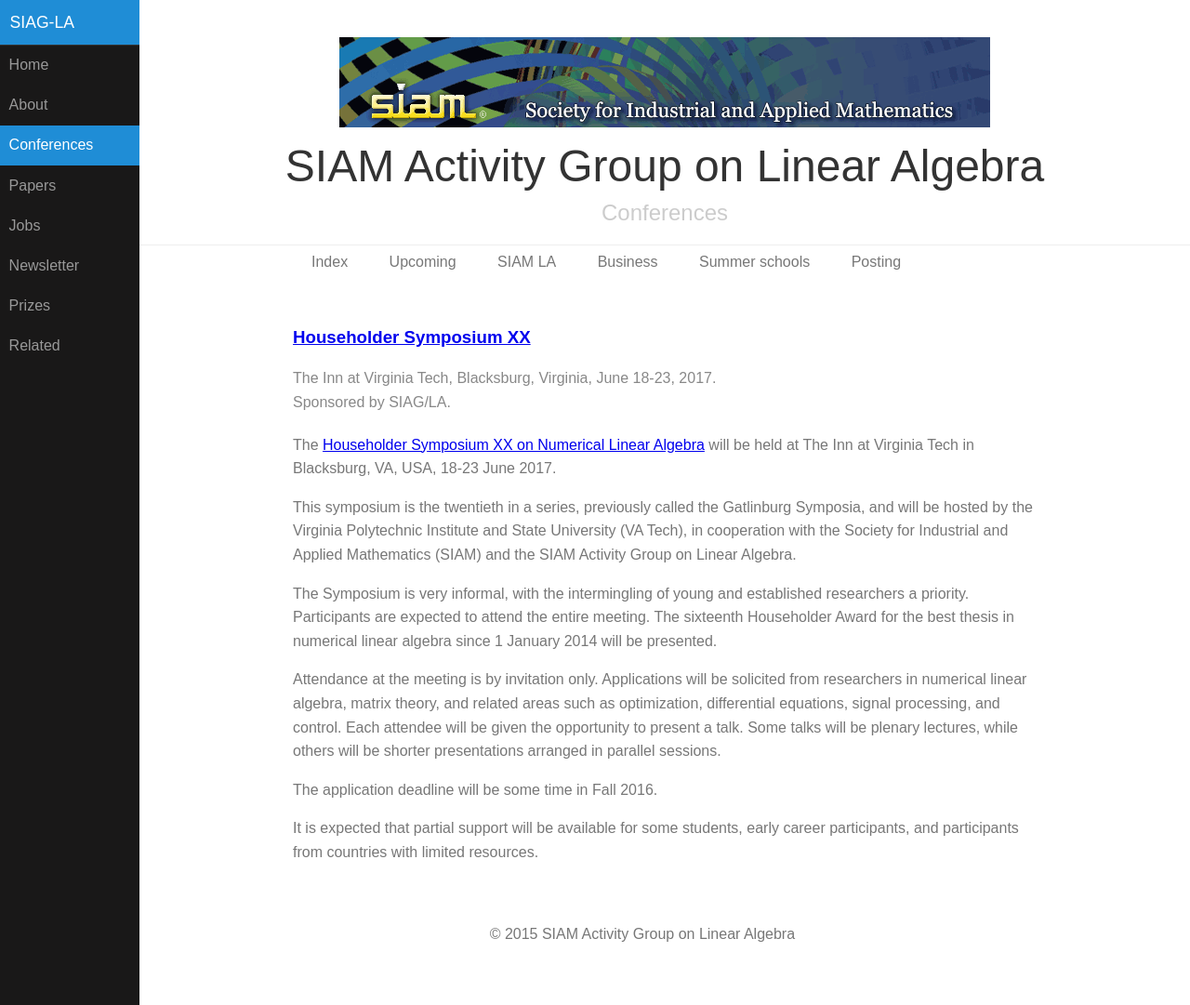
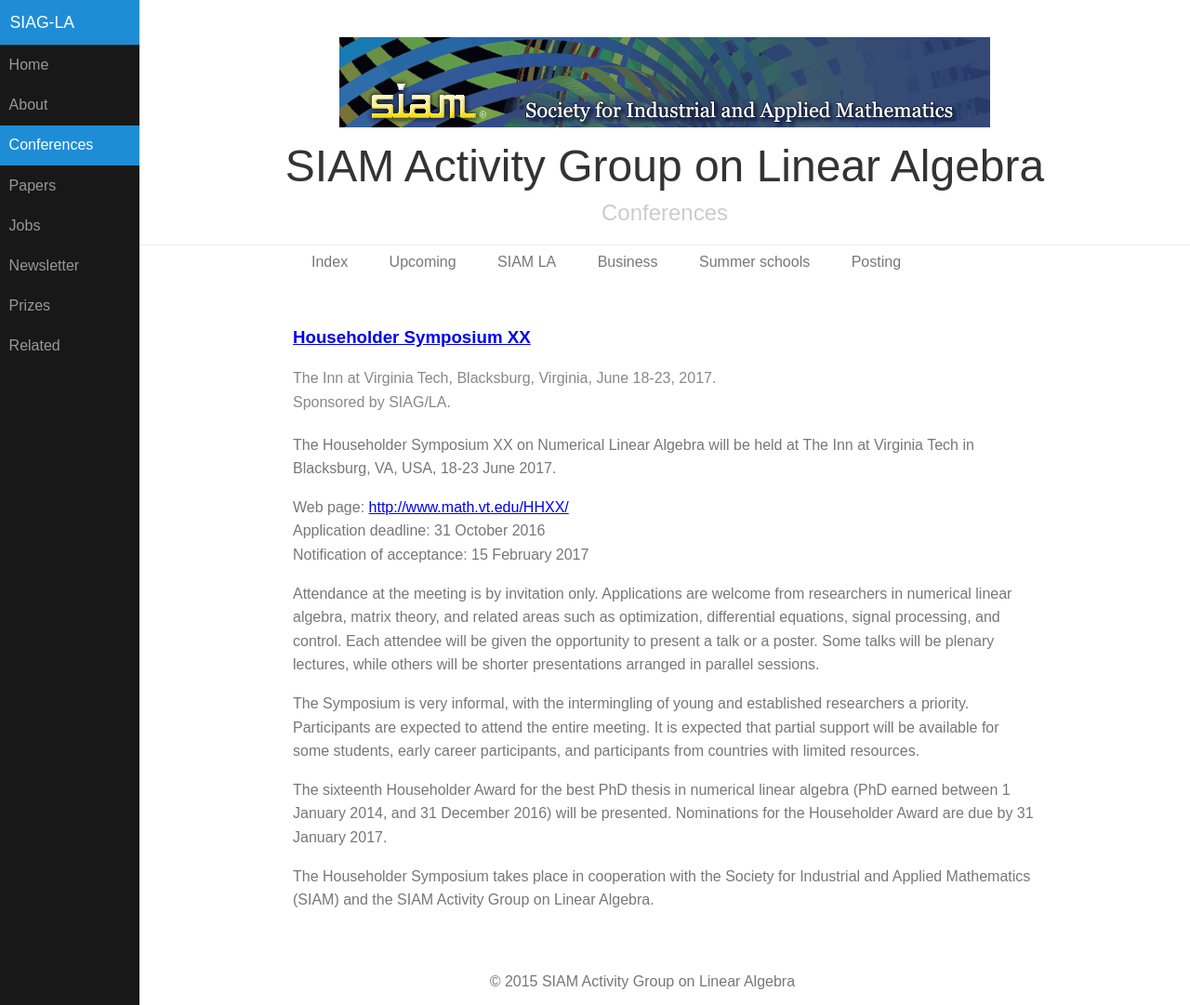
Before and after one commit to dbindel/siagla, a Jekyll site: the page built from _meetings/2017-06-18-householder.md, in a window 1280 px wide and 1081 px high. Shown: the whole window at 93% size. Built offline with Jekyll 4.4.1, drawn with Linux system fonts in a browser that asks for light colours.

Commit message:
Updated Householder 2017 info

```diff
--- a/_meetings/2017-06-18-householder.md
+++ b/_meetings/2017-06-18-householder.md
@@ -7,32 +7,32 @@ where: The Inn at Virginia Tech, Blacksburg, Virginia
 type: sponsored
 ---
 
-The [Householder Symposium XX on Numerical Linear Algebra][1] will be held
+The Householder Symposium XX on Numerical Linear Algebra will be held
 at The Inn at Virginia Tech in Blacksburg, VA, USA, 18-23 June 2017.
 
-This symposium is the twentieth in a series, previously called the
-Gatlinburg Symposia, and will be hosted by the Virginia Polytechnic
-Institute and State University (VA Tech), in cooperation with the
-Society for Industrial and Applied Mathematics (SIAM) and the SIAM
-Activity Group on Linear Algebra.
+Web page: <http://www.math.vt.edu/HHXX/>
+Application deadline: 31 October 2016
+Notification of acceptance: 15 February 2017
+
+Attendance at the meeting is by invitation only. Applications are
+welcome from researchers in numerical linear algebra, matrix theory,
+and related areas such as optimization, differential equations, signal
+processing, and control. Each attendee will be given the opportunity
+to present a talk or a poster. Some talks will be plenary lectures,
+while others will be shorter presentations arranged in parallel
+sessions.
 
 The Symposium is very informal, with the intermingling of young and
 established researchers a priority. Participants are expected to
-attend the entire meeting. The sixteenth Householder Award for the
-best thesis in numerical linear algebra since 1 January 2014 will be
-presented.
+attend the entire meeting. It is expected that partial support will be
+available for some students, early career participants, and
+participants from countries with limited resources.
 
-Attendance at the meeting is by invitation only. Applications will be
-solicited from researchers in numerical linear algebra, matrix theory,
-and related areas such as optimization, differential equations, signal
-processing, and control. Each attendee will be given the opportunity
-to present a talk. Some talks will be plenary lectures, while others
-will be shorter presentations arranged in parallel sessions.
+The sixteenth Householder Award for the best PhD thesis in numerical
+linear algebra (PhD earned between 1 January 2014, and 31 December
+2016) will be presented. Nominations for the Householder Award are due
+by 31 January 2017.
 
-The application deadline will be some time in Fall 2016.
-
-It is expected that partial support will be available for some
-students, early career participants, and participants from countries
-with limited resources.
-
-[1]: http://www.math.vt.edu/HHXX
+The Householder Symposium takes place in cooperation with the Society
+for Industrial and Applied Mathematics (SIAM) and the SIAM Activity
+Group on Linear Algebra.
```
Also changed, not shown: _inbox/2016-09-digest.yml (added, +26 -0 lines).
